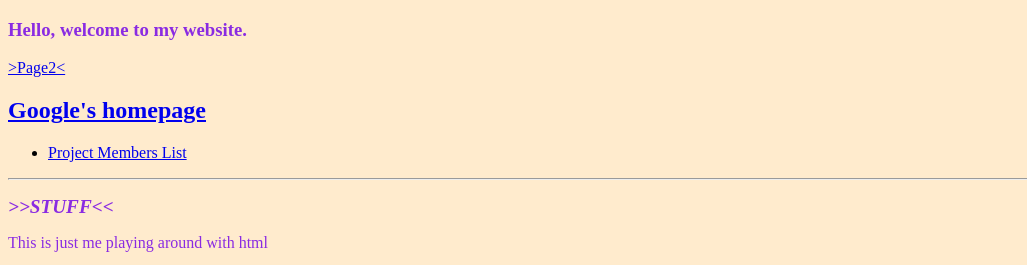
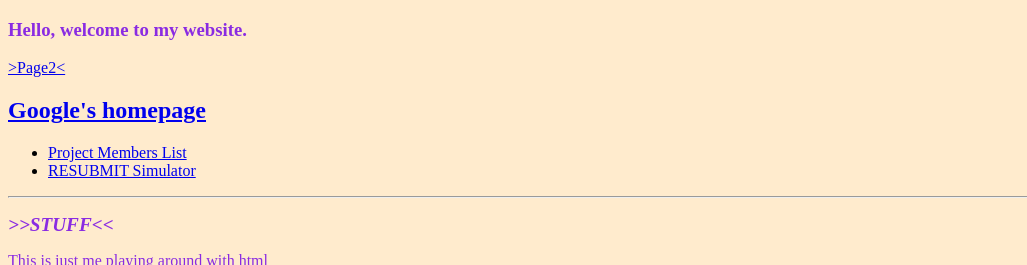
Before and after one commit to PhilBuffalo21/PhillyDuns.github.io, a plain HTML site: page index.html in a window 1280 px wide. Shown: the top 265 px of the page, without its empty margins (0-1027 px from the left). Drawn offline with Linux system fonts and the light colour scheme.

Commit message:
Update index.html

```diff
--- a/index.html
+++ b/index.html
@@ -13,6 +13,7 @@
         <a href="https://www.google.com" target="_blank"> <h1>Google's homepage</h1> </a>
             <ul>
               <li> <a href="members.html"> Project Members List </a></li>
+              <li> <a href="input.html"> RESUBMIT Simulator</a> </li>
             </ul>
       </nav>
     </header>
```
